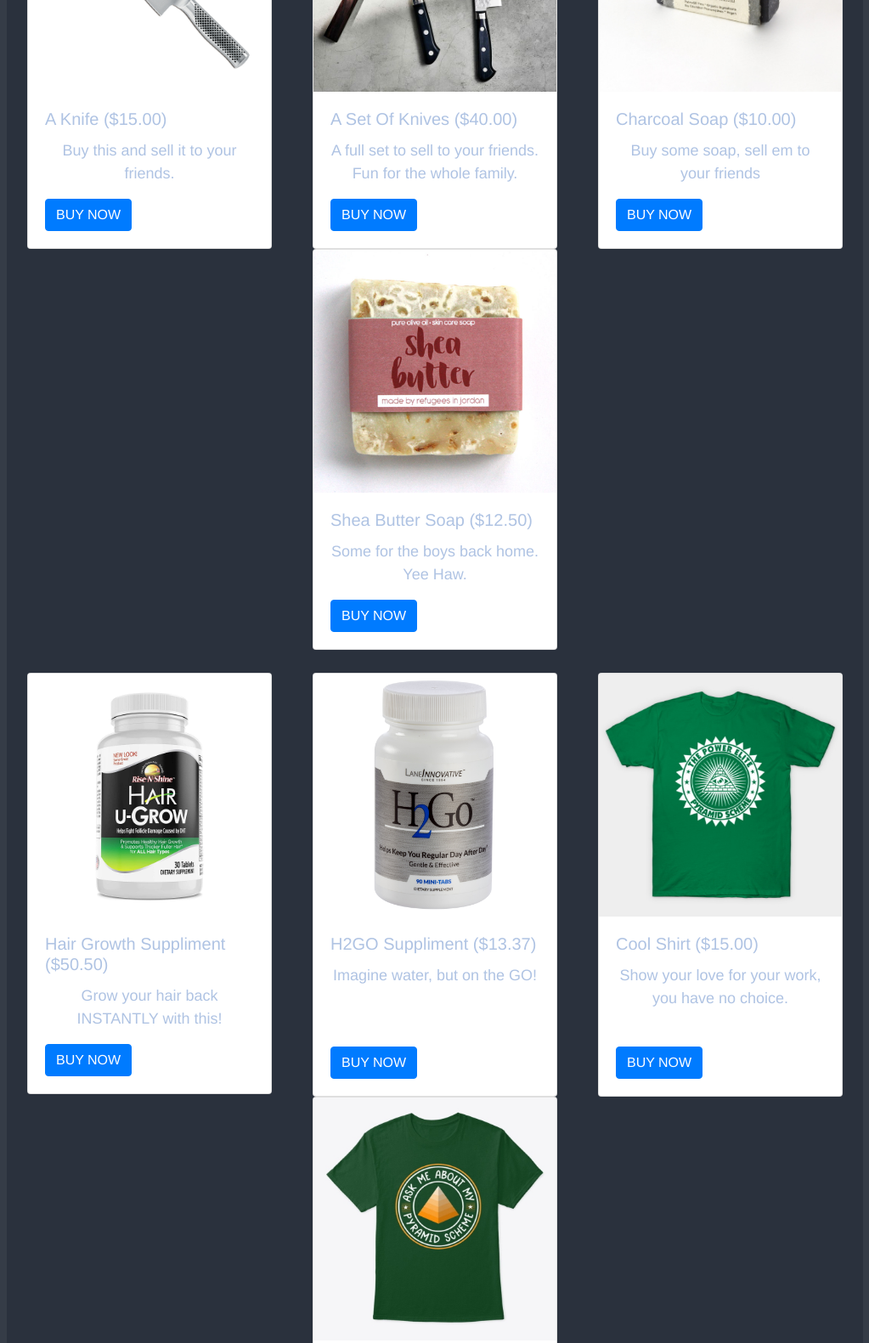
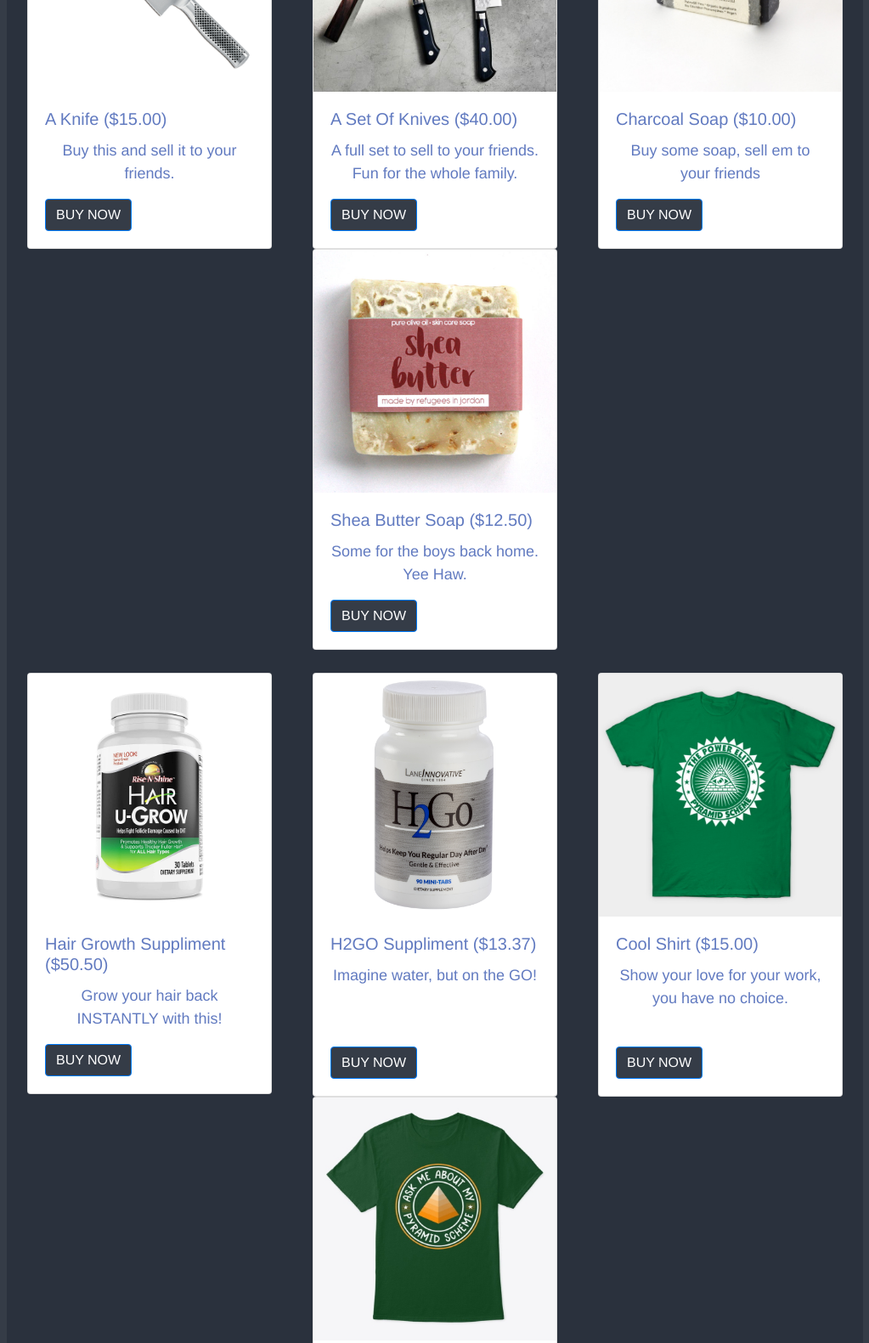
Before and after one commit to prevosmj/Storefront, a plain HTML site: page index.html in a window 1280 px wide. Shown: the part 1040-2621 px from the top of the page at 85% size, without its empty margins (128-1151 px from the left). Drawn offline with nearby package versions, Linux system fonts and the light colour scheme; a script that the page names is missing.

Commit message:
Updated text colors

```diff
--- a/css/style.css
+++ b/css/style.css
@@ -13,6 +13,9 @@
     font-family: Helvetica, sans-serif;
     background-color: var(--bg);
   }
+.card-title, .card-text{
+    color: var(--accent);
+}
 p, h2{
     text-align: center;
 }
@@ -34,3 +37,6 @@
 footer{
     text-align: center;
 }
+.btncolor{
+    background-color: var(--bg);
+}
--- a/index.html
+++ b/index.html
@@ -106,7 +106,7 @@
                         <div class="card-body">
                           <h5 class="card-title">A Knife ($15.00)</h5>
                           <p class="card-text">Buy this and sell it to your friends.</p>
-                          <a href="#" class="btn btn-primary mx-auto">BUY NOW</a>
+                          <a href="#" class="btn btn-primary mx-auto btncolor">BUY NOW</a>
                         </div>
                     </div>
                 </div>
@@ -116,7 +116,7 @@
                         <div class="card-body">
                           <h5 class="card-title">A Set Of Knives ($40.00) </h5>
                           <p class="card-text">A full set to sell to your friends. Fun for the whole family.</p>
-                          <a href="#" class="btn btn-primary mx-auto">BUY NOW</a>
+                          <a href="#" class="btn btn-primary mx-auto btncolor">BUY NOW</a>
                         </div>
                     </div>
                 </div>
@@ -126,7 +126,7 @@
                         <div class="card-body">
                           <h5 class="card-title">Charcoal Soap ($10.00)</h5>
                           <p class="card-text">Buy some soap, sell em to your friends</p>
-                          <a href="#" class="btn btn-primary mx-auto">BUY NOW</a>
+                          <a href="#" class="btn btn-primary mx-auto btncolor">BUY NOW</a>
                         </div>
                     </div>
                 </div>
@@ -136,7 +136,7 @@
                         <div class="card-body">
                           <h5 class="card-title">Shea Butter Soap ($12.50)</h5>
                           <p class="card-text">Some for the boys back home. Yee Haw.</p>
-                          <a href="#" class="btn btn-primary mx-auto">BUY NOW</a>
+                          <a href="#" class="btn btn-primary mx-auto btncolor">BUY NOW</a>
                         </div>
                       </div>
                   </div>
@@ -149,7 +149,7 @@
                       <div class="card-body">
                         <h5 class="card-title">Hair Growth Suppliment ($50.50)</h5>
                         <p class="card-text">Grow your hair back INSTANTLY with this!</p>
-                        <a href="#" class="btn btn-primary mx-auto">BUY NOW</a>
+                        <a href="#" class="btn btn-primary mx-auto btncolor">BUY NOW</a>
                       </div>
                   </div>
               </div>
@@ -161,7 +161,7 @@
                         <p class="card-text">Imagine water, but on the GO!</p>
                         <br />
                         <br />
-                        <a href="#" class="btn btn-primary mx-auto">BUY NOW</a>
+                        <a href="#" class="btn btn-primary mx-auto btncolor">BUY NOW</a>
                       </div>
                   </div>
               </div>
@@ -172,7 +172,7 @@
                         <h5 class="card-title">Cool Shirt ($15.00)</h5>
                         <p class="card-text">Show your love for your work, you have no choice.</p>
                         <br />
-                        <a href="#" class="btn btn-primary mx-auto">BUY NOW</a>
+                        <a href="#" class="btn btn-primary mx-auto btncolor">BUY NOW</a>
                       </div>
                   </div>
               </div>
@@ -182,7 +182,7 @@
                       <div class="card-body">
                         <h5 class="card-title">MMMMMMmMM</h5>
                         <p class="card-text">mmmmmmmmmmmMMMMMMMMMMMMMMmmmmmmmmmmm</p>
-                        <a href="#" class="btn btn-primary mx-auto">BUY NOW</a>
+                        <a href="#" class="btn btn-primary mx-auto btncolor">BUY NOW</a>
                       </div>
                   </div>
               </div>
```
